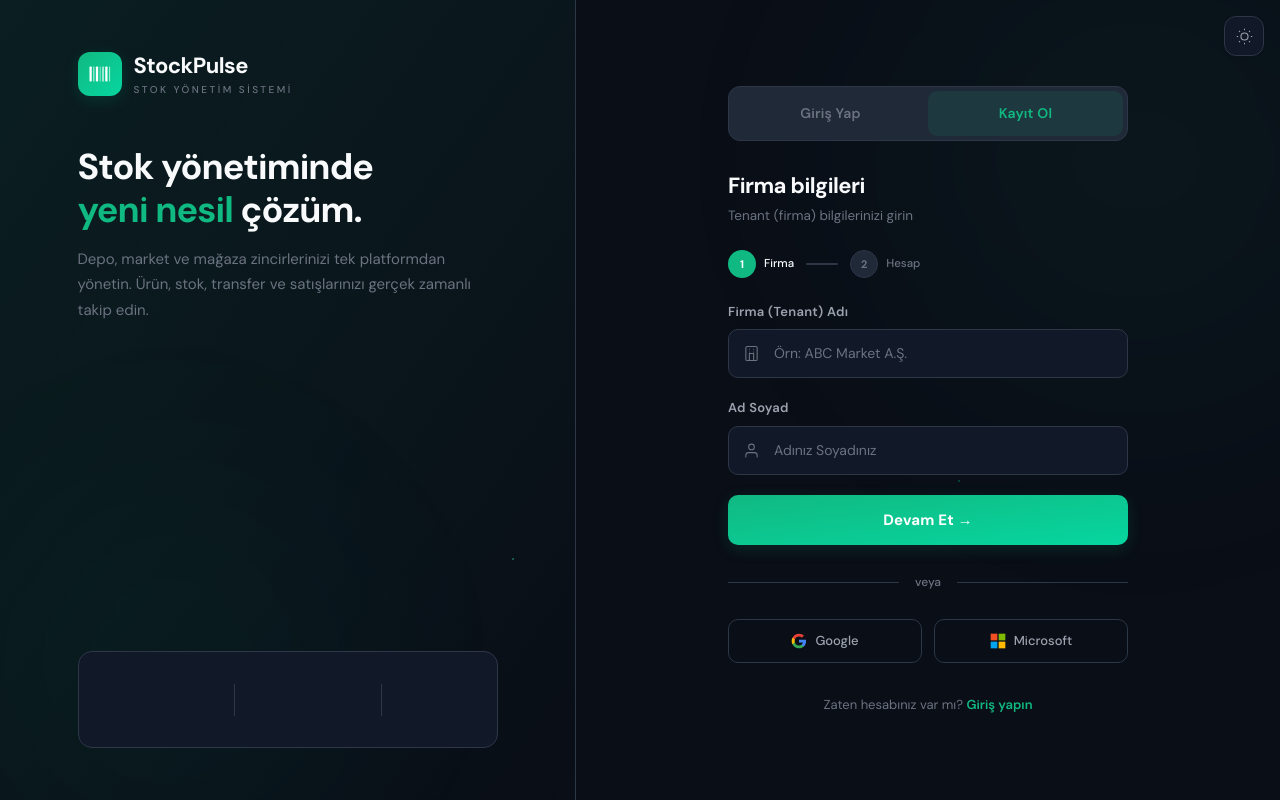
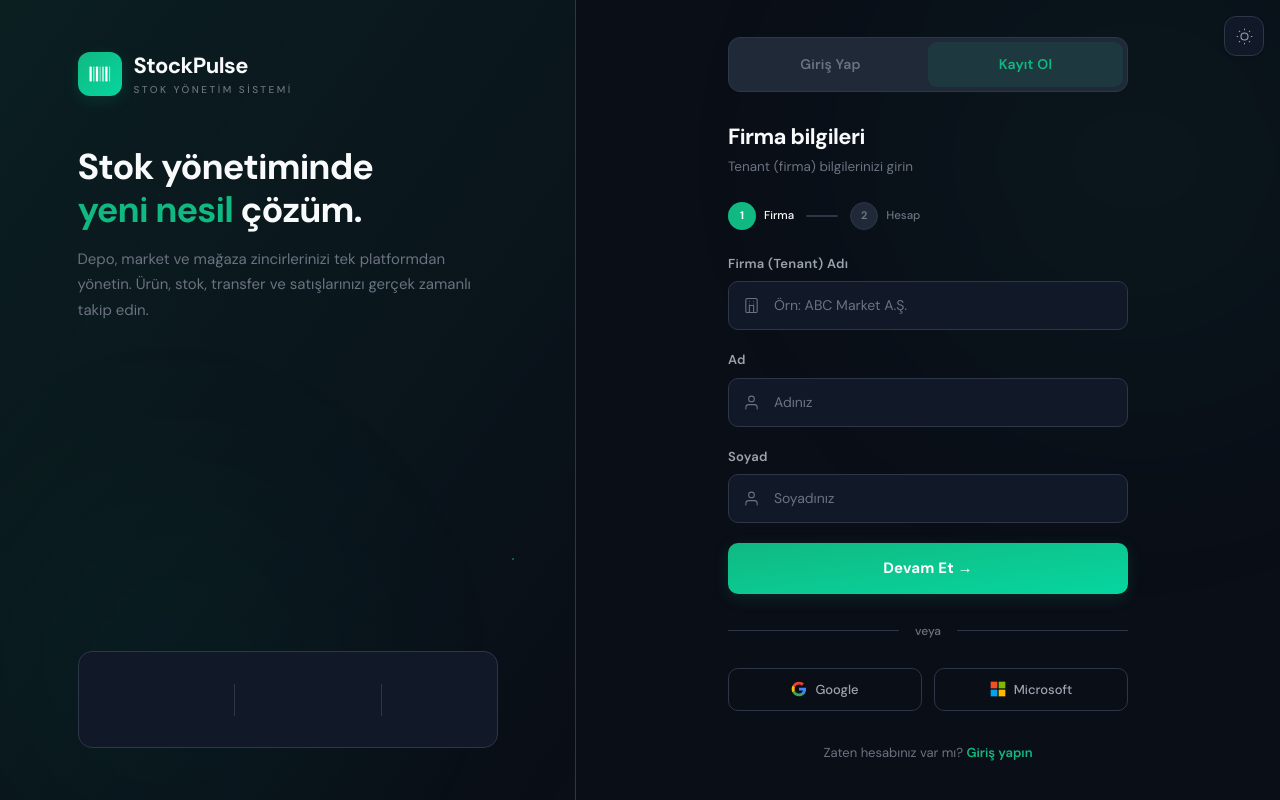
Before and after one commit to omerfarukarslanks/gase-inventory-monorepo, a Next.js app in the folder apps/web/: page /auth/signup in a window 1280 px wide. Built offline with nearby package versions, Linux system fonts and the light colour scheme; no server answers.

Commit message:
Signup tamamlandı.

```diff
--- a/apps/web/lib/auth.ts
+++ b/apps/web/app/auth/auth.ts
@@ -1,4 +1,4 @@
-import { apiFetch } from "./api";
+import { apiFetch } from "../../lib/api";
 
 interface LoginResponse {
   access_token: string;
@@ -14,11 +14,27 @@
   tenantId: string;
 }
 
+interface SignupRequest {
+  tenantName: string;
+  name: string;
+  surname: string;
+  email: string;
+  password: string;
+}
+
 export async function login(email: string, password: string): Promise<LoginResponse> {
   const data = await apiFetch<LoginResponse>("/auth/login", {
     method: "POST",
     body: JSON.stringify({ email, password }),
   });
-  debugger;
   return data;
 }
+
+export async function signup(request: SignupRequest) {
+  debugger;
+  const data = await apiFetch<LoginResponse>("/auth/signup-tenant", {
+    method: "POST",
+    body: JSON.stringify(request),
+  });
+  return data;
+}
--- a/apps/web/components/auth/AuthCard.tsx
+++ b/apps/web/components/auth/AuthCard.tsx
@@ -8,8 +8,9 @@
 import InputField from "../ui/InputField";
 import SocialButton from "../ui/SocialButton";
 import Logo from "../ui/Logo";
-import { login } from "@/lib/auth";
+import { login, signup } from "@/app/auth/auth";
 import { ApiError } from "@/lib/api";
+import Button from "../ui/Button";
 
 type Mode = "login" | "signup";
 
@@ -32,7 +33,8 @@
   const [errors, setErrors] = useState<Record<string, string>>({});
   const [form, setForm] = useState({
     tenantName: "",
-    fullName: "",
+    name: "",
+    surname: "",
     email: "",
     password: "",
     confirmPassword: "",
@@ -53,7 +55,7 @@
     setErrorMsg("");
     setAgreed(false);
     setRemember(false);
-    setForm({ tenantName: "", fullName: "", email: "", password: "", confirmPassword: "" });
+    setForm({ tenantName: "", name: "", surname: "", email: "", password: "", confirmPassword: "" });
   }, [mode]);
 
   const set = (k: keyof typeof form, v: string) => {
@@ -66,7 +68,8 @@
 
     if (mode === "signup" && step === 1) {
       if (!form.tenantName.trim()) e.tenantName = "Firma adı zorunludur";
-      if (!form.fullName.trim()) e.fullName = "Ad Soyad zorunludur";
+      if (!form.name.trim()) e.name = "Ad zorunludur";
+      if (!form.surname.trim()) e.surname = "Soyad zorunludur";
     }
 
     if (mode === "login" || (mode === "signup" && step === 2)) {
@@ -99,7 +102,6 @@
 
     try {
       if (mode === "login") {
-        debugger
         const response = await login(form.email, form.password);
         localStorage.setItem("token", response.access_token);
         localStorage.setItem("user", JSON.stringify(response.user));
@@ -107,6 +109,10 @@
         setTimeout(() => router.push("/dashboard"), 800);
       } else {
         // signup mock — henüz endpoint yok
+        const {confirmPassword, ...body} = form;
+        const response = await signup(body);
+        localStorage.setItem("token", response.access_token);
+        localStorage.setItem("user", JSON.stringify(response.user));
         await new Promise((r) => setTimeout(r, 1500));
         setSuccessMsg("Hesap oluşturuldu!");
         setTimeout(() => {
@@ -200,13 +206,22 @@
             error={errors.tenantName}
           />
           <InputField
-            label="Ad Soyad"
+            label="Ad"
             type="text"
-            placeholder="Adınız Soyadınız"
+            placeholder="Adınız"
             icon={UserIcon}
-            value={form.fullName}
-            onChange={(v) => set("fullName", v)}
-            error={errors.fullName}
+            value={form.name}
+            onChange={(v) => set("name", v)}
+            error={errors.name}
+          />
+          <InputField
+            label="Soyad"
+            type="text"
+            placeholder="Soyadınız"
+            icon={UserIcon}
+            value={form.surname}
+            onChange={(v) => set("surname", v)}
+            error={errors.surname}
           />
         </div>
       )}
@@ -300,16 +315,16 @@
       {/* Actions */}
       <div className="flex gap-2.5">
         {mode === "signup" && step === 2 && (
-          <button
+          <Button
+            label="← Geri"
             type="button"
             onClick={() => setStep(1)}
             className="rounded-[10px] border-[1.5px] border-border cursor-pointer px-5 py-[14px] text-[14px] font-semibold text-text2 hover:border-borderHover transition-all duration-200"
-          >
-            ← Geri
-          </button>
+          />
         )}
 
-        <button
+        <Button
+          label={loading ? "İşleniyor..." : mode === "login" ? "Giriş Yap" : step === 1 ? "Devam Et →" : "Hesap Oluştur"}
           onClick={submit}
           disabled={loading}
           className={[
@@ -318,23 +333,7 @@
               ? "bg-surface2 cursor-wait"
               : "bg-gradient-to-br from-primary to-accent shadow-glow hover:opacity-[0.98]",
           ].join(" ")}
-        >
-          {loading ? (
-            <>
-              <svg width="20" height="20" viewBox="0 0 24 24" fill="none" className="animate-sp">
-                <circle cx="12" cy="12" r="10" stroke="rgba(255,255,255,.3)" strokeWidth="3" />
-                <path d="M12 2a10 10 0 019.95 9" stroke="white" strokeWidth="3" strokeLinecap="round" />
-              </svg>
-              İşleniyor...
-            </>
-          ) : mode === "login" ? (
-            "Giriş Yap"
-          ) : step === 1 ? (
-            "Devam Et →"
-          ) : (
-            "Hesap Oluştur"
-          )}
-        </button>
+        />
       </div>
 
       {/* Divider */}
@@ -353,13 +352,7 @@
       {/* Bottom link */}
       <p className="mt-8 text-center text-[13px] text-muted">
         {mode === "login" ? "Hesabınız yok mu? " : "Zaten hesabınız var mı? "}
-        <button
-          className="text-primary font-semibold cursor-pointer hover:opacity-90"
-          onClick={() => router.push(mode === "login" ? "/auth/signup" : "/auth/login")}
-          type="button"
-        >
-          {mode === "login" ? "Kayıt olun" : "Giriş yapın"}
-        </button>
+        <Button label={mode === "login" ? "Kayıt olun" : "Giriş yapın"} onClick={() => router.push(mode === "login" ? "/auth/signup" : "/auth/login")} />
       </p>
     </div>
   );
--- /dev/null
+++ b/apps/web/components/ui/Button.tsx
@@ -0,0 +1,24 @@
+"use client";
+
+type Props = {
+    label: string;
+    type?: "button" | "submit" | "reset";
+    className?: string;
+    buttonType?: "primary" | "secondary" | "ghost";
+    disabled?: boolean;
+    onClick?: () => void;
+}
+
+export default function Button({ label, type = "button", className = "font-semibold cursor-pointer hover:opacity-90", buttonType = "primary", disabled = false, onClick }: Props) {
+
+  return (
+    <button
+      type={type}
+      onClick={onClick}
+      disabled={disabled}
+      className={`${className} text-${buttonType}  ${disabled ? "opacity-50 cursor-not-allowed" : ""}`}
+    >
+      <span>{label}</span>
+    </button>
+  );
+}
```
